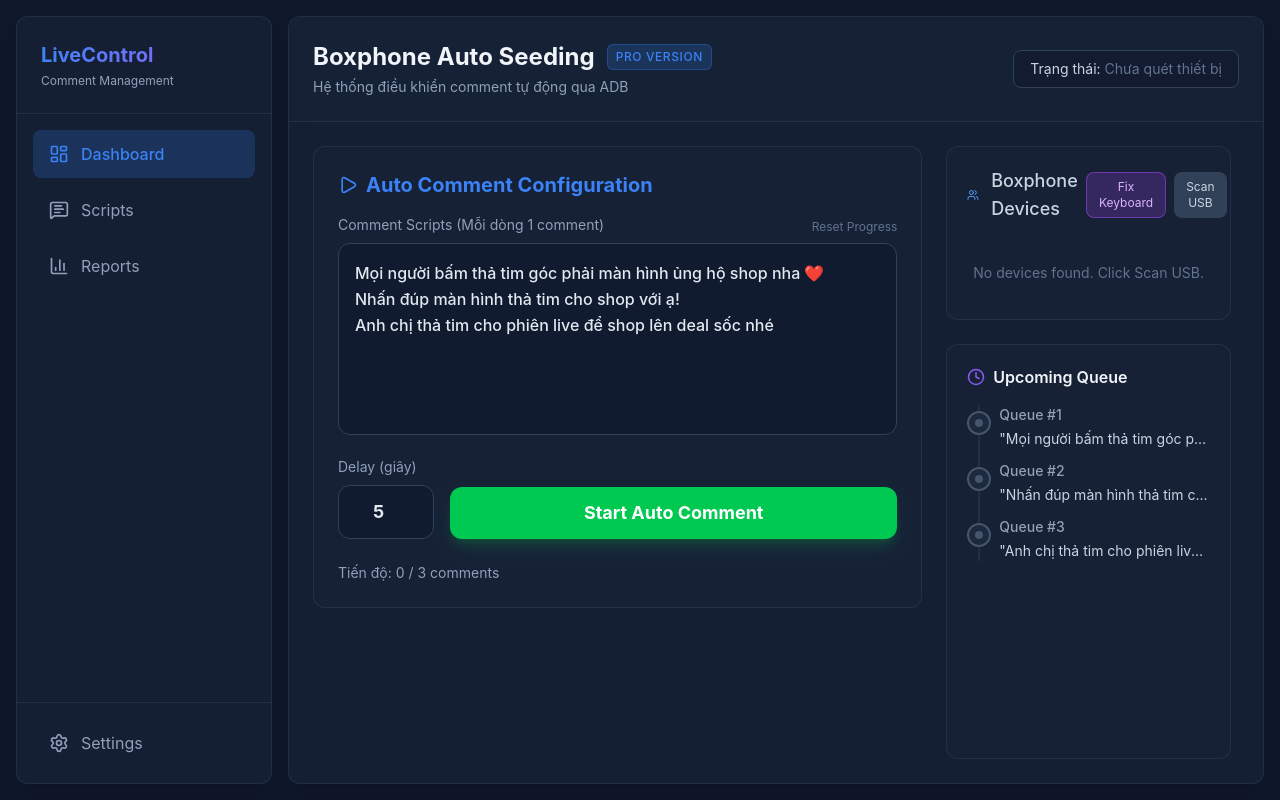
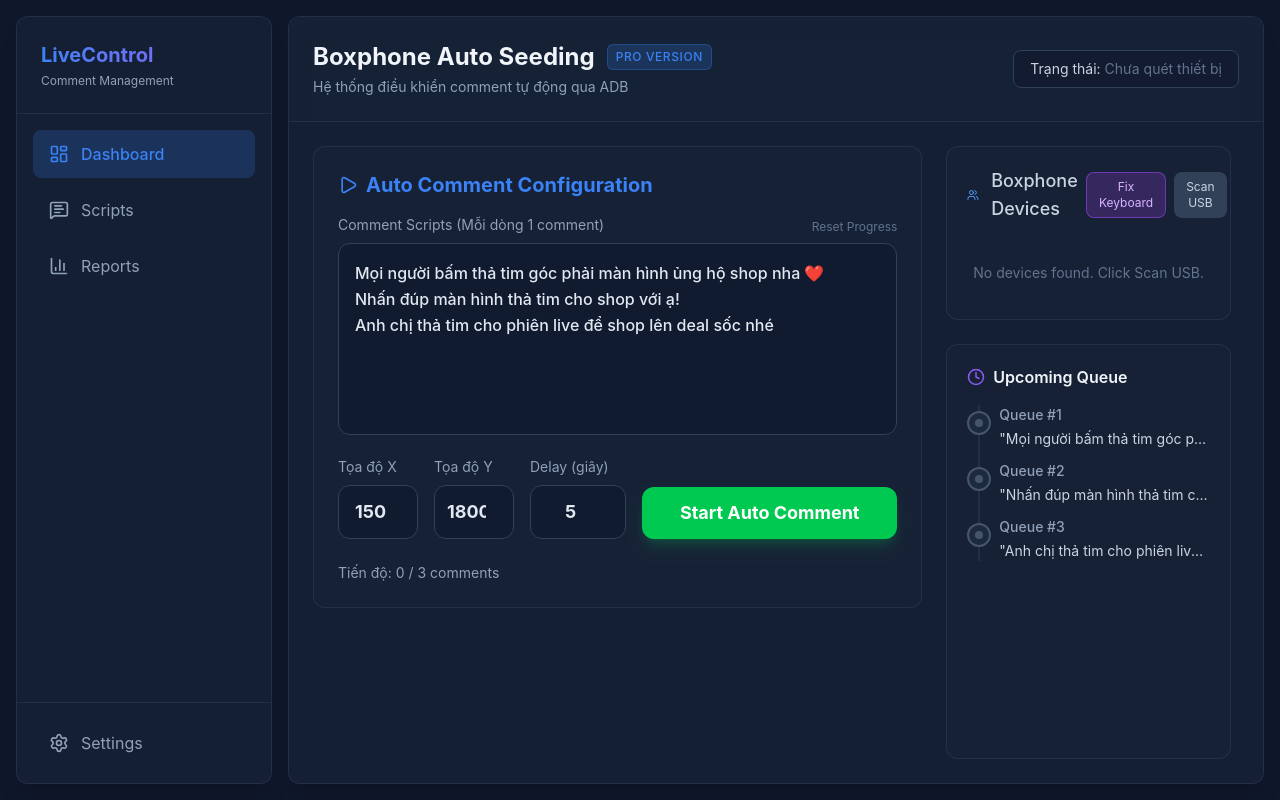
Before and after one commit to Tio-dev71/SeedingTikTok-Boxphone, a React (Vite) app in the folder frontend/: page / in a window 1280 px wide. Built offline with nearby package versions, Linux system fonts and the light colour scheme.

Commit message:
fix: send adb tap coordinates before typing to prevent random clicks when textbox loses focus

```diff
--- a/frontend/src/pages/DashboardPage.tsx
+++ b/frontend/src/pages/DashboardPage.tsx
@@ -11,6 +11,10 @@
   const [isAutoRunning, setIsAutoRunning] = useState(false);
   const [currentLineIndex, setCurrentLineIndex] = useState(0);
   const [countdown, setCountdown] = useState(0);
+
+  // Coordinates for tapping the "Type..." chat box
+  const [tapX, setTapX] = useState(150);
+  const [tapY, setTapY] = useState(1800);
 
   // Auto Comment Loop Effect
   useEffect(() => {
@@ -40,7 +44,12 @@
             fetch("http://localhost:8000/api/adb/devices/send-comment", {
               method: "POST",
               headers: { "Content-Type": "application/json" },
-              body: JSON.stringify({ device_id: device, text: textToSend })
+              body: JSON.stringify({
+                device_id: device,
+                text: textToSend,
+                tap_x: tapX,
+                tap_y: tapY
+              })
             }).catch(e => console.error("ADB Error:", e));
           });
         }
@@ -52,7 +61,7 @@
     }
 
     return () => clearTimeout(timer);
-  }, [isAutoRunning, countdown, currentLineIndex, intervalSeconds, scriptsText, adbDevices]);
+  }, [isAutoRunning, countdown, currentLineIndex, intervalSeconds, scriptsText, adbDevices, tapX, tapY]);
 
   return (
     <div className="h-full flex flex-col">
@@ -106,6 +115,26 @@
             </div>
 
             <div className="flex items-end gap-4 mb-6">
+              <div>
+                <label className="block text-sm text-slate-400 mb-2">Tọa độ X</label>
+                <input
+                  type="number"
+                  value={tapX}
+                  onChange={(e) => setTapX(Number(e.target.value))}
+                  disabled={isAutoRunning}
+                  className="w-20 bg-slate-900/50 border border-slate-700 rounded-xl p-3 text-slate-200 focus:outline-none focus:border-brand-primary/50 text-center font-bold text-lg"
+                />
+              </div>
+              <div>
+                <label className="block text-sm text-slate-400 mb-2">Tọa độ Y</label>
+                <input
+                  type="number"
+                  value={tapY}
+                  onChange={(e) => setTapY(Number(e.target.value))}
+                  disabled={isAutoRunning}
+                  className="w-20 bg-slate-900/50 border border-slate-700 rounded-xl p-3 text-slate-200 focus:outline-none focus:border-brand-primary/50 text-center font-bold text-lg"
+                />
+              </div>
               <div>
                 <label className="block text-sm text-slate-400 mb-2">Delay (giây)</label>
                 <input
```
Also changed, not shown: 2 other files (tests, documents, lock files or other folders).
